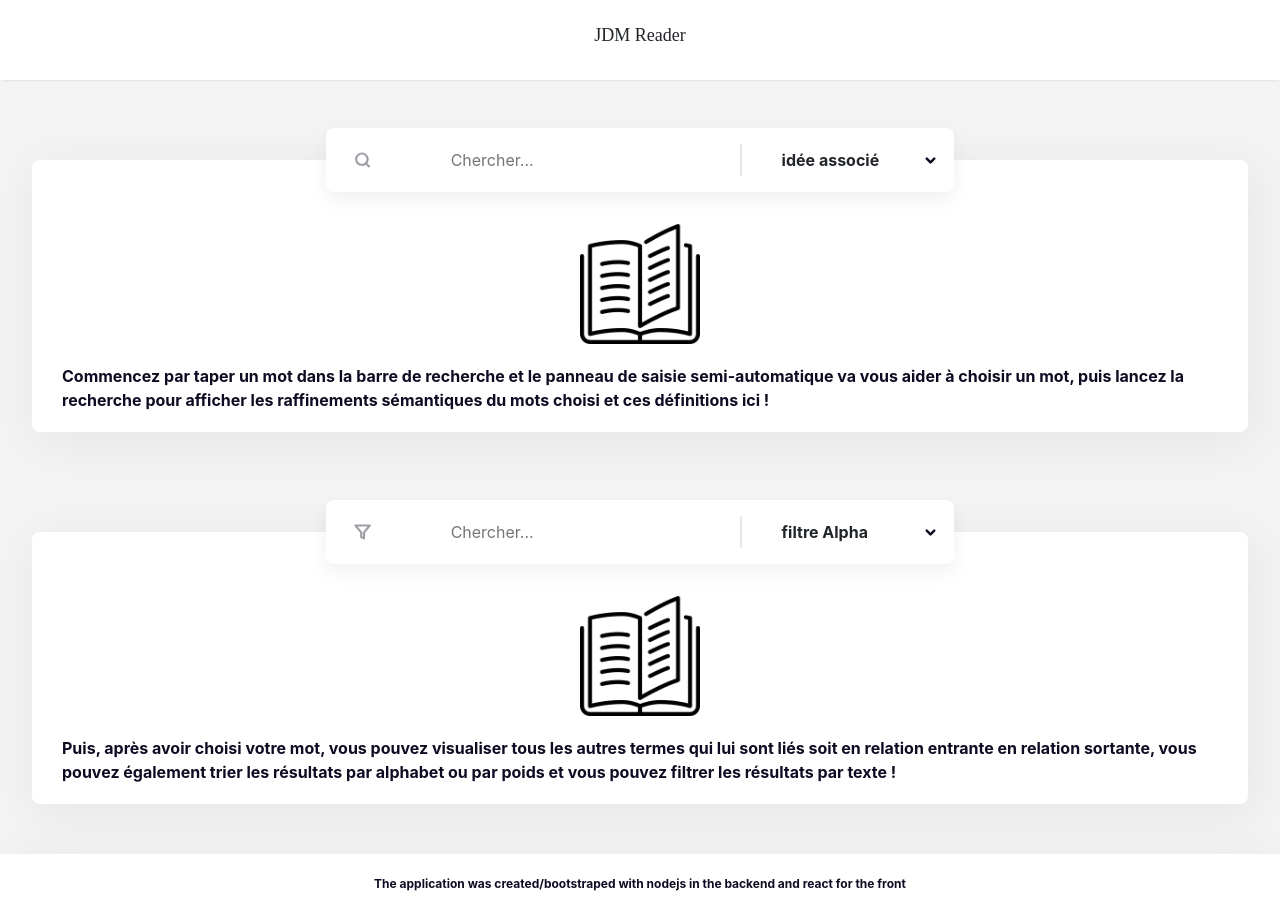
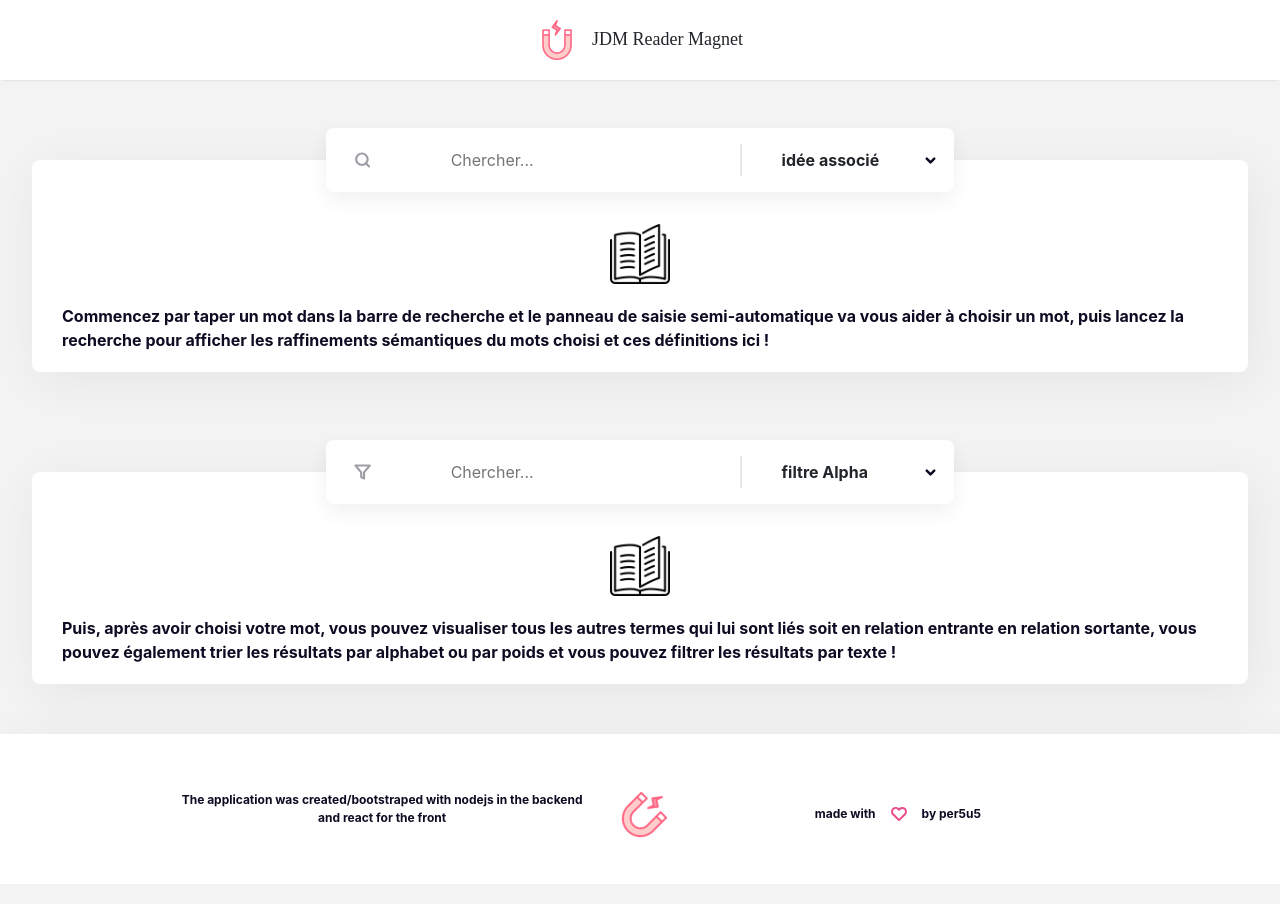
Before and after one commit to DjellalAbdou/JDM-reader, a React (Create React App) app in the folder jdm-client/: page / in a window 1280 px wide. Shown: the top 904 px of the page. Built offline with nearby package versions, Linux system fonts and the light colour scheme; a web font is replaced by a local one.

Commit message:
logo and fullterms

```diff
--- a/jdm-client/src/App.css
+++ b/jdm-client/src/App.css
@@ -52,6 +52,8 @@
     font-family: "Potta One", cursive;
     font-weight: 300;
     font-size: large;
+    margin: 0;
+    margin-left: 15px;
 }
 
 .background-bar {
@@ -430,7 +432,7 @@
     box-shadow: 5px 9px 50px rgb(0 0 0 / 6%);
 }
 .footerContainer div {
-    width: 100%;
+    width: 33%;
     color: #0d0c22;
     font-weight: 700;
     font-size: 12px;
@@ -440,6 +442,8 @@
     margin-top: 10px;
     width: auto !important;
     transform: rotate(45deg);
+    margin-left: 30px;
+    margin-right: 20px;
 }
 
 .love {
--- a/jdm-client/src/components/Header.js
+++ b/jdm-client/src/components/Header.js
@@ -1,11 +1,13 @@
 import React, { Component } from "react";
+import logo from "../assets/magnet.png";
 
 export default class Header extends Component {
     render() {
         return (
             <>
                 <div className="navbar">
-                    <h1>JDM Reader</h1>
+                    <img src={logo} width={40} alt="no logo" />
+                    <h1>JDM Reader Magnet</h1>
                 </div>
                 <div className="background-bar" />
             </>
--- a/jdm-client/src/components/ResultsContainer.js
+++ b/jdm-client/src/components/ResultsContainer.js
@@ -15,7 +15,7 @@ class ResultsContainer extends Component {
                     <div>
                         <div className="emptyContainer">
                             <img
-                                width={120}
+                                width={60}
                                 src={openBook}
                                 alt="empty opened book"
                             />
--- a/jdm-client/src/components/SecondResult.js
+++ b/jdm-client/src/components/SecondResult.js
@@ -17,7 +17,7 @@ class ResultsContainer extends Component {
                     <div>
                         <div className="emptyContainer">
                             <img
-                                width={120}
+                                width={60}
                                 src={openBook}
                                 alt="empty opened book"
                             />
```
Also changed, not shown: 1 other file (tests, documents, lock files or other folders).
